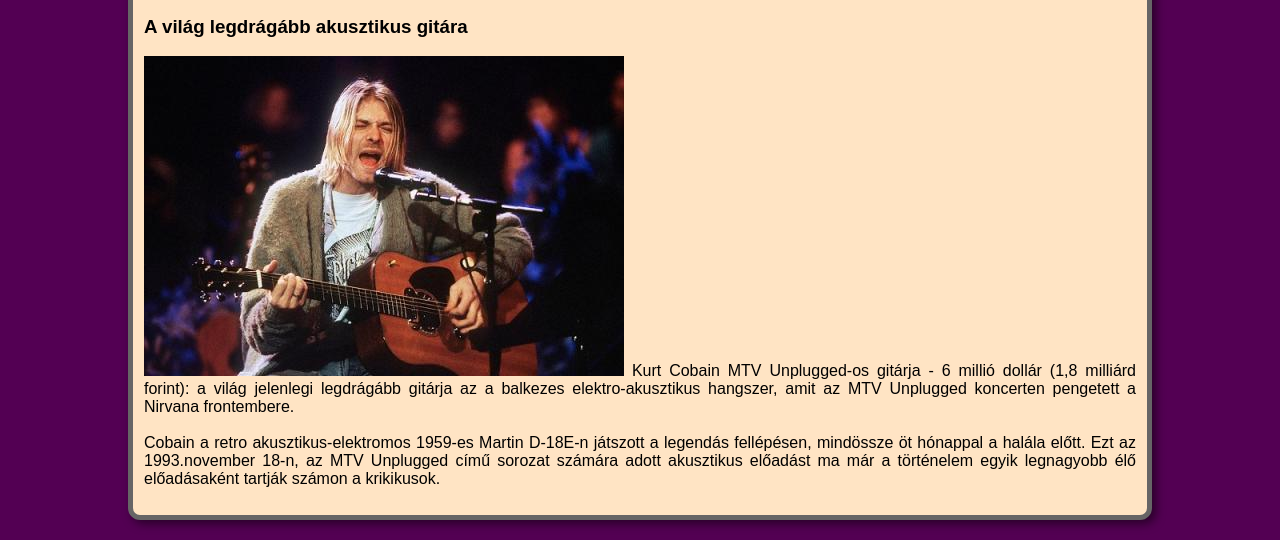
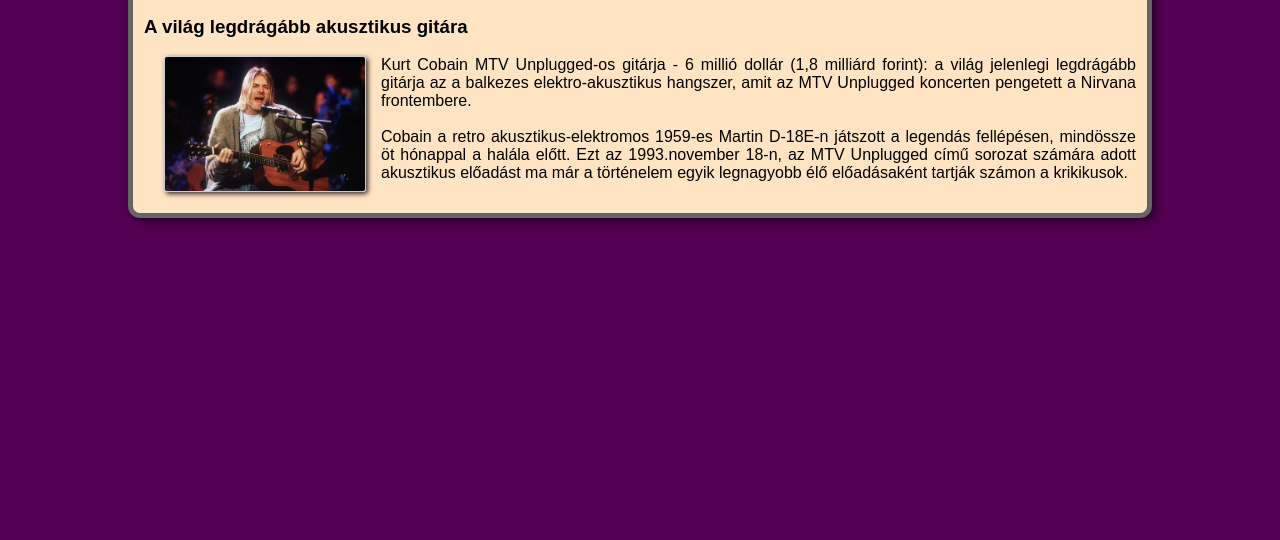
Before and after one commit to Maxer003/gitar-project, a plain HTML site: page index.html in a window 1280 px wide. Shown: the part 327-867 px from the top of the page. After the commit the page ends 800 px from the top, so only its background shows below. Drawn offline with Linux system fonts and the light colour scheme.

Commit message:
modified picture to left

```diff
--- a/style.css
+++ b/style.css
@@ -28,3 +28,17 @@
     border: 1px solid rgba(0, 0, 0, 0.8);
     border-radius: 5px;
 }
+
+.gitarkep-jobbra{
+    float: left;
+    margin: 0 15px 10px 20px;
+    width: 200px;
+    height: auto;
+    border: 1px solid #ccc;
+    box-shadow: 2px 2px 5px rgba(0, 0, 0, 0.8);
+    border-radius: 3px;
+}
+
+.clear{
+    clear: both;
+}
```
